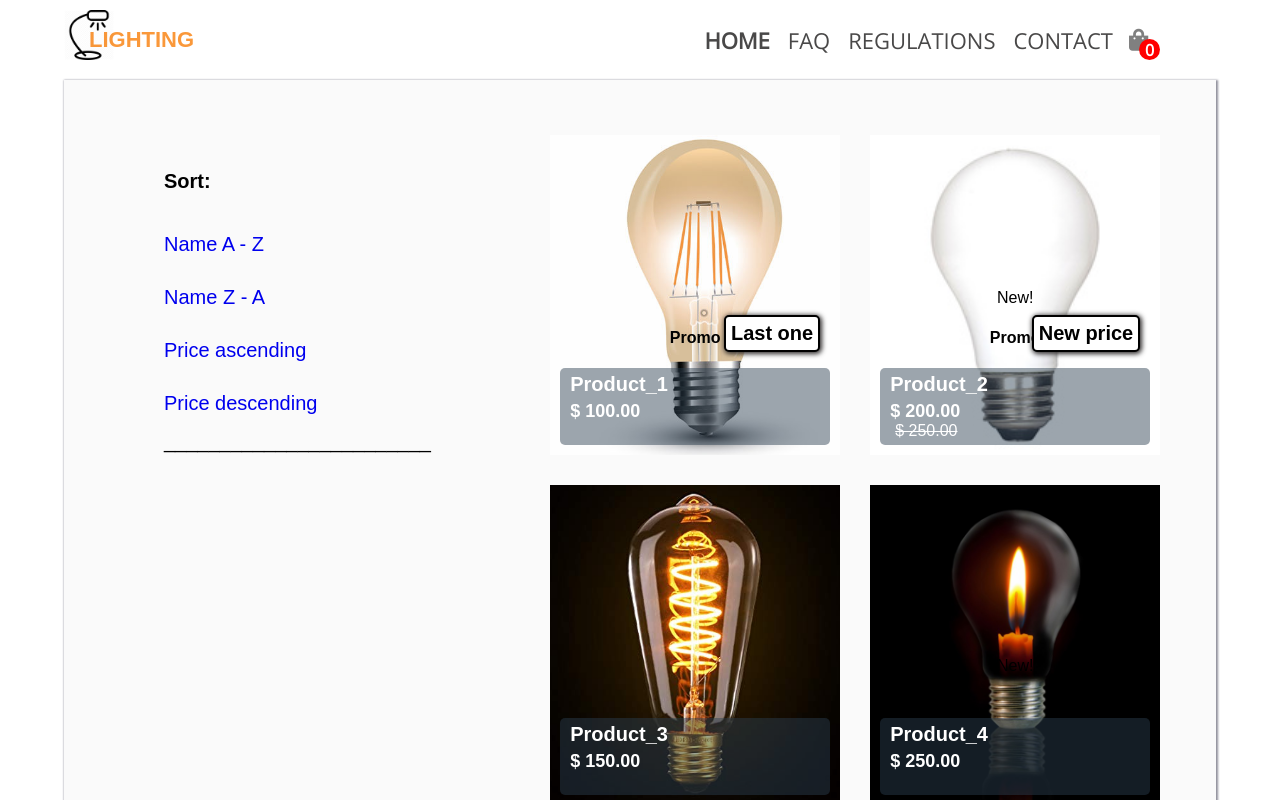
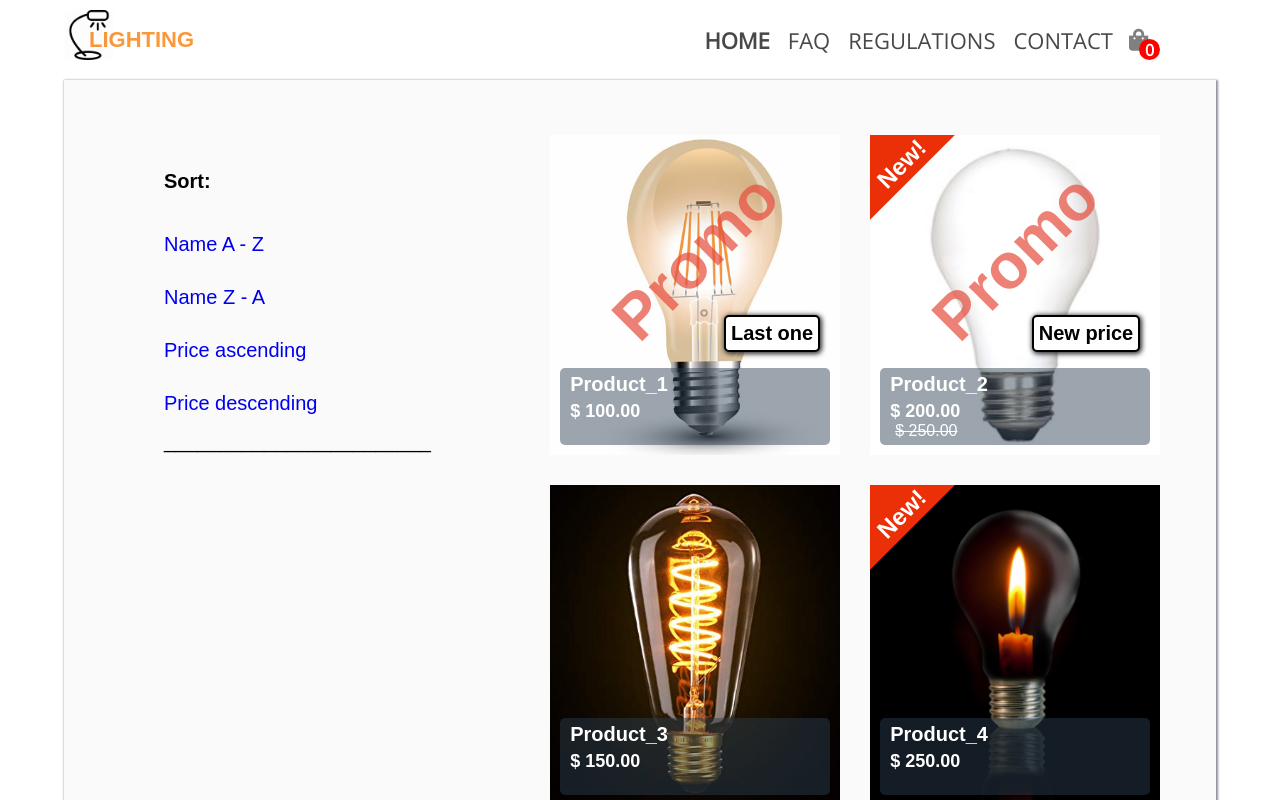
Before and after one commit to endriu17/Shop-app, a React (Create React App) app: page / in a window 1280 px wide. Shown: the top 800 px of the page. Built offline with nearby package versions, Linux system fonts and the light colour scheme.

Commit message:
fix style bugs

```diff
--- a/src/components/Product/Product.css
+++ b/src/components/Product/Product.css
@@ -118,6 +118,16 @@ img {
   bottom: 70px;
 }
 
+.product_promo {
+  position: absolute;
+  top: 0;
+  font-size: 4rem;
+  color: #e74c3c;
+  font-weight: bold;
+  transform: rotate(-45deg);
+  opacity: 0.7;
+}
+
 .product-item_promo {
   position: absolute;
   top: 120px;
--- a/src/components/Product/Product.js
+++ b/src/components/Product/Product.js
@@ -22,20 +22,20 @@ class Product extends Component {
         {...this.props.value}
       >
         <div
-          className="product-item__new"
+          className="product-item_new"
           style={{
             visibility: this.props.category[0] === "" ? "hidden" : "show"
           }}
         />
         <span
-          className="product-item__text"
+          className="product-item_text"
           style={{
             visibility: this.props.category[0] === "" ? "hidden" : "show"
           }}
         >
           {this.props.category[0]}!
         </span>
-        <h4 className="product-item__promo">{this.props.category[2]}</h4>
+        <h4 className="product_promo">{this.props.category[2]}</h4>
         {/* <img src={props.photo} alt={props.name} /> */}
         <div className="product-wrapper" style={{ width: "100%" }}>
           <span className="product-name">{this.props.name}</span>
--- a/src/components/Product/ProductItem/ProductItem.js
+++ b/src/components/Product/ProductItem/ProductItem.js
@@ -15,7 +15,7 @@ class ProductItem extends Component {
       description: data[param].description,
       category: data[param].category,
       text: "Add to bag",
-      added: "Product is already added to the bag",
+      added: "Product is already added to the shoppingbag",
       // isButtonDisabled: false,
       // productID: []
     };
@@ -74,7 +74,7 @@ class ProductItem extends Component {
           </div>
           <button
             style={{
-              backgroundColor: this.props.bag[parseFloat(this.props.match.params.id)]
+              backgroundColor: this.props.bag[param]
                 ? "red"
                 : "#000"
             }}
--- a/src/components/sites/Home.js
+++ b/src/components/sites/Home.js
@@ -31,7 +31,7 @@ class Home extends Component {
   }
 
   render() {
-    // console.log(this.state.data);
+    console.log(this.props.match.params.type);
     return (
       <div className="home-wrapper">
         <div className="SortingBox">
@@ -66,7 +66,7 @@ class Home extends Component {
           </Link>
           <span className="sort-line">________________________</span>
         </div>
-        <ProductsList {...this.state} />
+        <ProductsList data={this.state.data} />
       </div>
     );
   }
```
